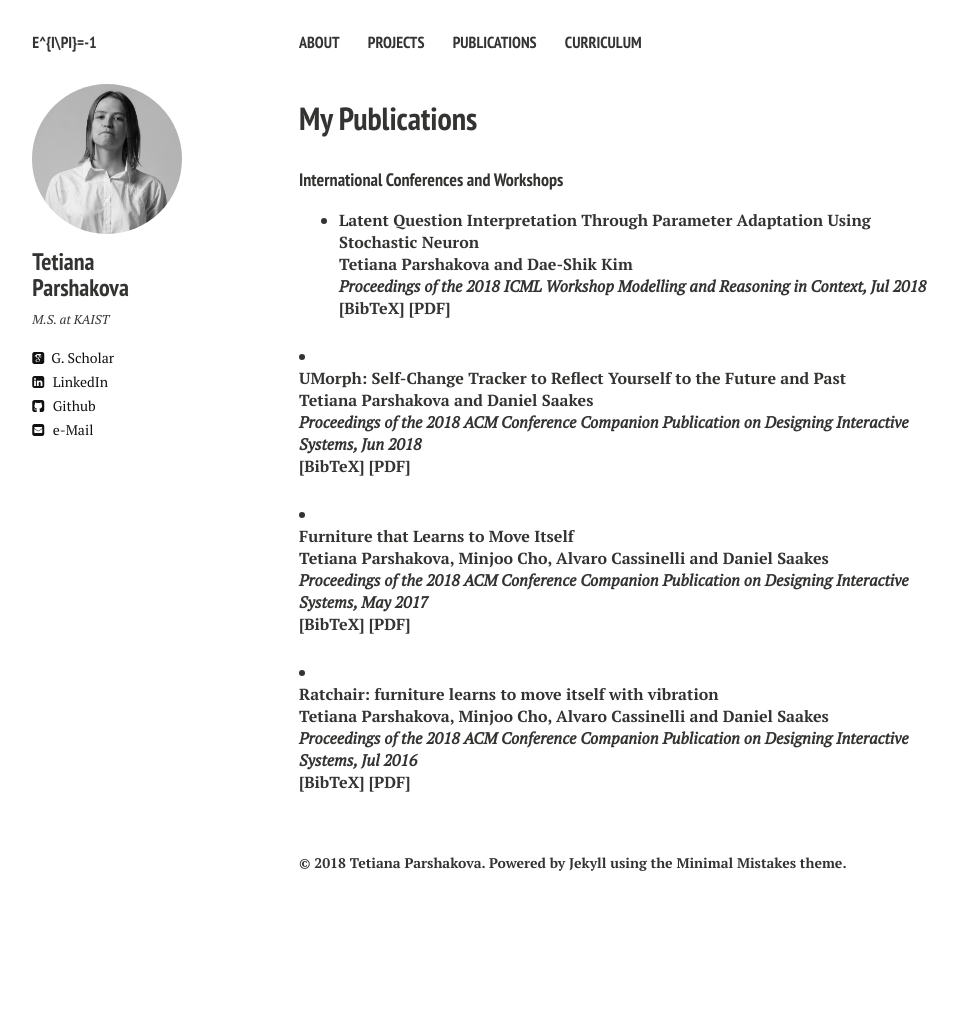
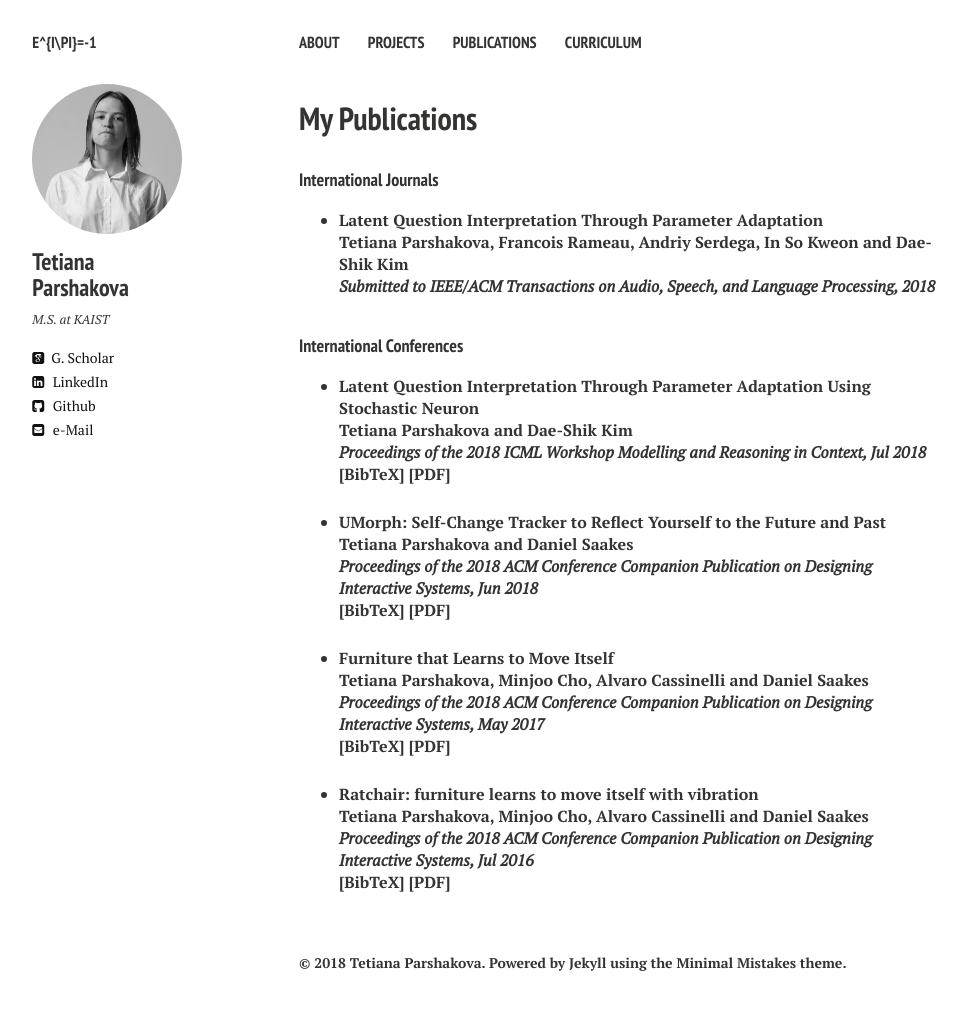
Before and after one commit to alexanch/parshakova.github.io, a Jekyll site: the page built from publications.md, in a window 1280 px wide. Shown: the whole page, without its empty margins (21-988 px from the left). Built offline with Jekyll 4.4.1, drawn with Linux system fonts in a browser that asks for light colours; nearby versions of some CDN libraries; before the commit the page ends 921 px from its top, so only the background shows below that.

Commit message:
Update publications.html

```diff
--- a/_layouts/publications.html
+++ b/_layouts/publications.html
@@ -81,8 +81,22 @@ div.bibtex pre { font-size: 75%; overflow: auto;  width: 100%; padding: 0em 0em;
       {{ content }}
 
 
+<h4 style="margin-bottom:0px;padding-top:10px;">International Journals</h4>
+<!-- Generated from JabRef by PubList by Truong Nghiem at 11:44 on 2015.09.10. -->
+<ul class="biblist">
 
-<h4 style="margin-bottom:0px;padding-top:10px;">International Conferences and Workshops</h4>
+
+<li ><p>
+<b>Latent Question Interpretation Through Parameter Adaptation</b>
+<br><b>Tetiana Parshakova, Francois Rameau, Andriy Serdega, In So Kweon and Dae-Shik Kim<br>
+<i>Submitted to IEEE/ACM Transactions on Audio, Speech, and Language Processing,</i><i>  2018</i>
+<br />
+</div>
+</li>
+</ul>
+
+
+<h4 style="margin-bottom:0px;padding-top:10px;">International Conferences</h4>
 <!-- Generated from JabRef by PubList by Truong Nghiem at 11:44 on 2015.09.10. -->
 <ul class="biblist">
 
@@ -109,7 +123,6 @@ div.bibtex pre { font-size: 75%; overflow: auto;  width: 100%; padding: 0em 0em;
 </pre>
 </div>
 </li>
-</ul>
 
 <li ><p>
 <b>UMorph: Self-Change Tracker to Reflect Yourself to the Future and Past</b>
@@ -132,7 +145,6 @@ div.bibtex pre { font-size: 75%; overflow: auto;  width: 100%; padding: 0em 0em;
 </pre>
 </div>
 </li>
-</ul>
 
 
 <li ><p>
@@ -156,7 +168,6 @@ div.bibtex pre { font-size: 75%; overflow: auto;  width: 100%; padding: 0em 0em;
 </pre>
 </div>
 </li>
-</ul>
 
 <li ><p>
 <b>Ratchair: furniture learns to move itself with vibration</b>
```
